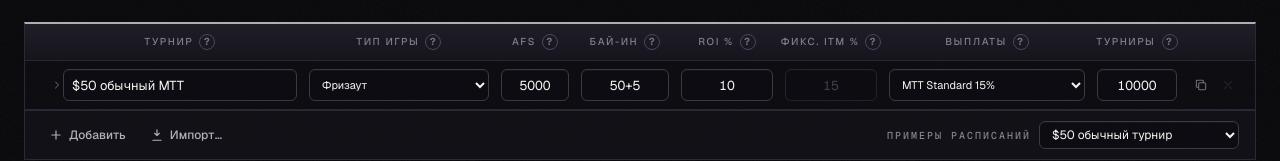
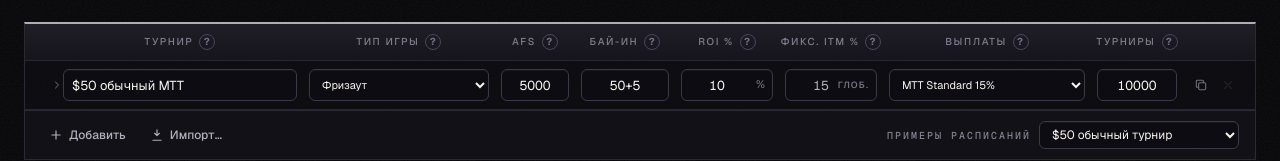
Before and after one commit to loremcdmx/tournament-variance-sim, a Next.js app: page / in a window 1280 px wide. Shown: the part 266-427 px from the top of the page. Built offline with nearby package versions, Linux system fonts and the light colour scheme.

Commit message:
polish(schedule): refine ROI and ITM row fields

```diff
--- a/src/components/ScheduleEditor.tsx
+++ b/src/components/ScheduleEditor.tsx
@@ -723,7 +723,7 @@ const ScheduleRow = memo(function ScheduleRow({
         </Td>
         <Td align="right">
           <div className="flex flex-col items-center gap-1">
-            <NumInput
+            <PercentNumInput
               value={Math.round(r.roi * 100)}
               onChange={(v) => update(r.id, { roi: v / 100 })}
               min={-99}
@@ -742,24 +742,22 @@ const ScheduleRow = memo(function ScheduleRow({
           </div>
         </Td>
         <Td align="right">
-          <input
-            type="number"
+          <PercentDraftInput
             min={0}
             max={100}
             step={0.5}
             disabled={globalItmPct != null}
-            placeholder={globalItmPct != null ? `${globalItmPct}` : "auto"}
             value={
               globalItmPct != null
-                ? ""
+                ? +(globalItmPct).toFixed(1)
                 : r.itmRate != null
                   ? +(r.itmRate * 100).toFixed(2)
                   : ""
             }
-            onChange={(e) => {
+            placeholder={globalItmPct != null ? "" : "auto"}
+            lockedLabel={globalItmPct != null ? t("row.inheritedShort") : undefined}
+            onChange={(raw) => {
               if (globalItmPct != null) return;
-              const raw = normalizeNumericDraft(e.target.value);
-              if (raw !== e.target.value) e.target.value = raw;
               if (raw === "") {
                 update(r.id, { itmRate: undefined });
                 return;
@@ -768,7 +766,6 @@ const ScheduleRow = memo(function ScheduleRow({
               if (!Number.isFinite(v) || v < 0 || v > 100) return;
               update(r.id, { itmRate: v / 100 });
             }}
-            className="h-8 w-full rounded-md border border-[color:var(--color-border)] bg-[color:var(--color-bg-elev-2)]/70 px-2 text-center text-[13px] tabular-nums text-[color:var(--color-fg)] outline-none transition-colors hover:border-[color:var(--color-border-strong)] focus:border-[color:var(--color-accent)] placeholder:text-[color:var(--color-fg-dim)] disabled:cursor-not-allowed disabled:opacity-50"
           />
         </Td>
         <Td className="min-w-0">
@@ -1708,12 +1705,16 @@ function NumInput({
   step,
   min,
   max,
+  className = "",
+  disabled = false,
 }: {
   value: number;
   onChange: (v: number) => void;
   step?: number;
   min?: number;
   max?: number;
+  className?: string;
+  disabled?: boolean;
 }) {
   const [draft, setDraft] = useState<string | null>(null);
   const commitTimerRef = useRef<ReturnType<typeof setTimeout> | null>(null);
@@ -1738,8 +1739,10 @@ function NumInput({
       min={min}
       max={max}
       step={step}
+      disabled={disabled}
       inputMode="decimal"
       onChange={(e) => {
+        if (disabled) return;
         const raw = e.target.value;
         setDraft(raw);
         clearCommitTimer();
@@ -1752,6 +1755,7 @@ function NumInput({
         }, 140);
       }}
       onBlur={() => {
+        if (disabled) return;
         clearCommitTimer();
         commitDraft(
           draft,
@@ -1764,6 +1768,7 @@ function NumInput({
         );
       }}
       onKeyDown={(e) => {
+        if (disabled) return;
         if (e.key === "Enter") {
           e.preventDefault();
           clearCommitTimer();
@@ -1784,10 +1789,78 @@ function NumInput({
       }}
       className={
         INPUT_BASE +
-        " w-full text-center tabular-nums " +
+        " w-full text-center tabular-nums disabled:cursor-not-allowed disabled:opacity-55 " +
+        className +
+        " " +
         (invalid ? "!border-rose-500/70 ring-1 ring-rose-500/30" : "")
       }
     />
+  );
+}
+
+function PercentNumInput(
+  props: React.ComponentProps<typeof NumInput>,
+) {
+  return (
+    <div className="relative w-full">
+      <NumInput {...props} className="pr-7" />
+      <span className="pointer-events-none absolute inset-y-0 right-2 flex items-center text-[11px] font-medium tabular-nums text-[color:var(--color-fg-dim)]">
+        %
+      </span>
+    </div>
+  );
+}
+
+function PercentDraftInput({
+  value,
+  onChange,
+  min,
+  max,
+  step,
+  placeholder,
+  disabled,
+  lockedLabel,
+}: {
+  value: number | "";
+  onChange: (raw: string) => void;
+  min: number;
+  max: number;
+  step: number;
+  placeholder?: string;
+  disabled?: boolean;
+  lockedLabel?: string;
+}) {
+  return (
+    <div className="relative w-full">
+      <input
+        type="number"
+        min={min}
+        max={max}
+        step={step}
+        disabled={disabled}
+        placeholder={placeholder}
+        value={value}
+        onChange={(e) => {
+          if (disabled) return;
+          const raw = normalizeNumericDraft(e.target.value);
+          if (raw !== e.target.value) e.target.value = raw;
+          onChange(raw);
+        }}
+        className={
+          INPUT_BASE +
+          " w-full pr-7 text-center tabular-nums disabled:cursor-not-allowed disabled:border-[color:var(--color-border)]/70 disabled:bg-[color:var(--color-bg-elev)]/55 disabled:text-[color:var(--color-fg-muted)]"
+        }
+      />
+      {lockedLabel ? (
+        <span className="pointer-events-none absolute inset-y-0 right-2 flex items-center text-[9px] font-semibold uppercase tracking-[0.12em] text-[color:var(--color-fg-dim)]">
+          {lockedLabel}
+        </span>
+      ) : (
+        <span className="pointer-events-none absolute inset-y-0 right-2 flex items-center text-[11px] font-medium tabular-nums text-[color:var(--color-fg-dim)]">
+          %
+        </span>
+      )}
+    </div>
   );
 }
 
--- a/src/lib/i18n/dict.ts
+++ b/src/lib/i18n/dict.ts
@@ -291,6 +291,7 @@ export const DICT = {
     en: "Pin the in-the-money rate at a constant value regardless of ROI. All skill concentrates WITHIN the cashed band — a grinder doesn't cash more often than a no-skill player, they just run deeper when they do. Empty = auto (classic α-calibration, ITM rate scales with ROI). Typical: 15–18 % for a solid grinder.",
     ru: "Фиксирует частоту попадания в призовые независимо от ROI. Скилл весь уходит ВНУТРЬ призовой зоны — гриндер попадает в деньги не чаще нулевого игрока, но бежит глубже. Пусто = авто (классическая α-калибровка, ITM растёт с ROI). Типично: 15–18 % для крепкого гриндера.",
   },
+  "row.inheritedShort": { en: "global", ru: "глоб." },
   "row.unnamed": { en: "unnamed", ru: "без названия" },
   "row.noGuarantee": { en: "no guarantee", ru: "без гарантии" },
   "row.advanced": { en: "Advanced", ru: "Доп. параметры" },
```
